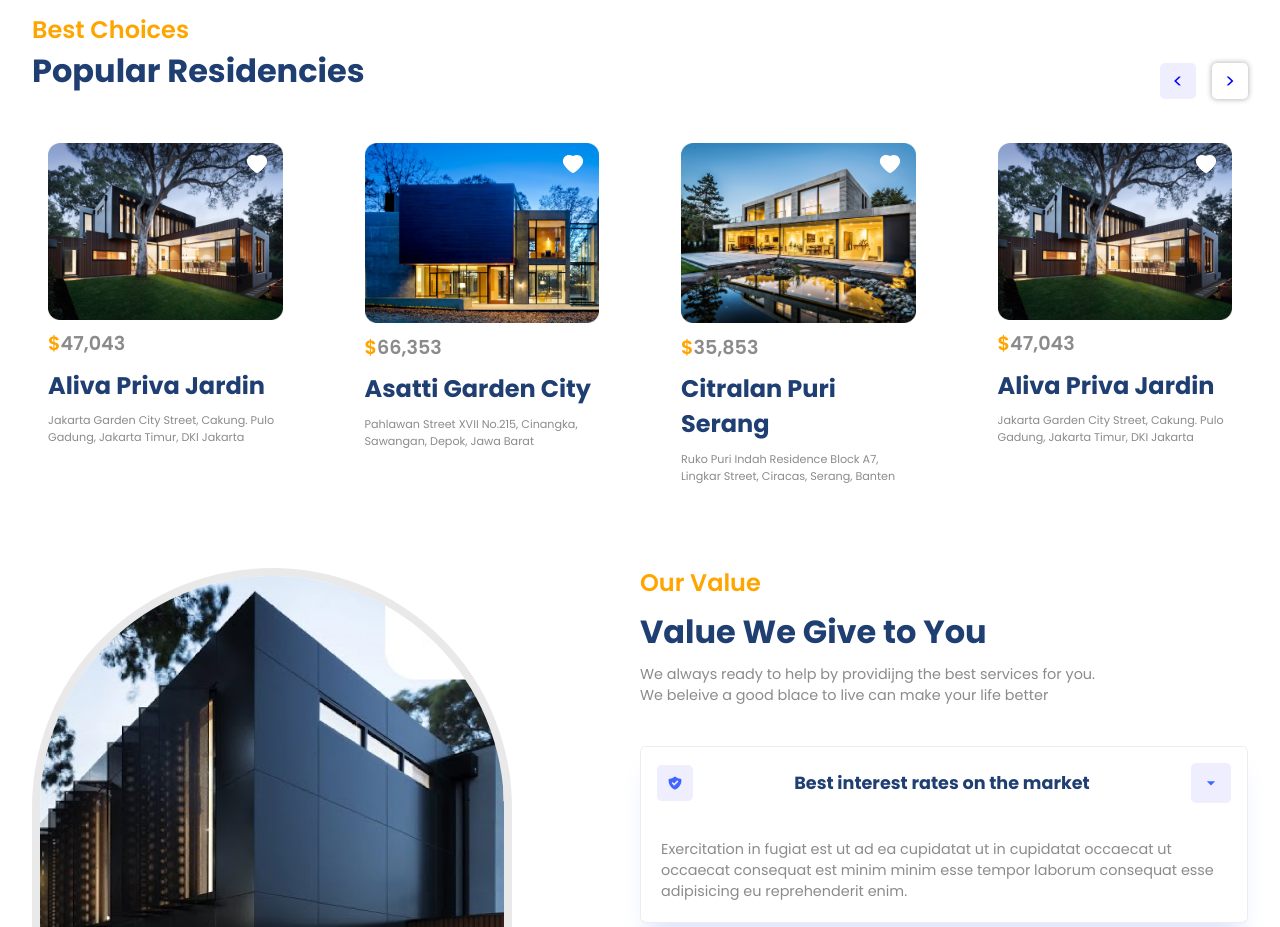
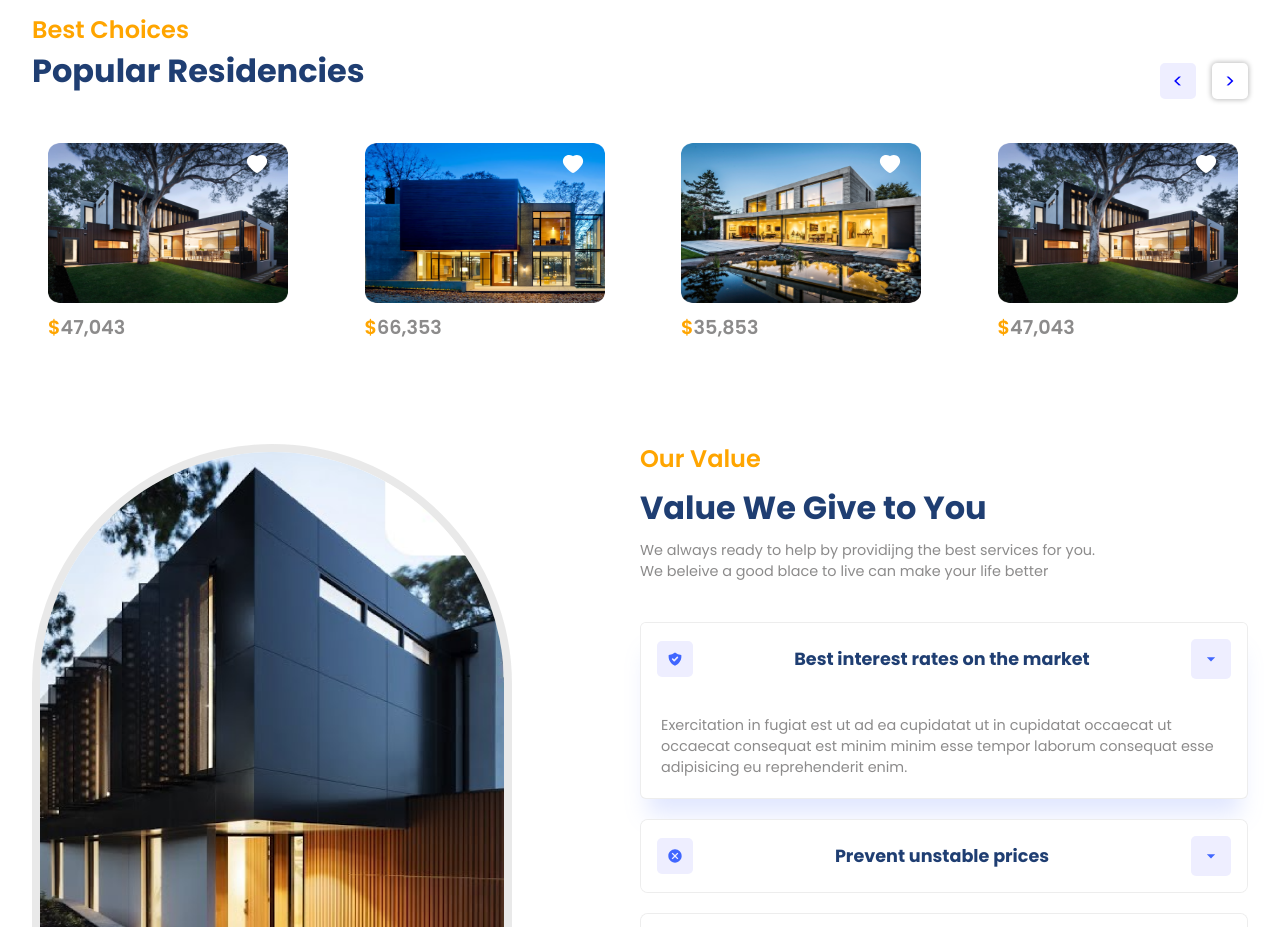
Before and after one commit to LaithH10/Prava, a React (Vite) app in the folder client/: page / in a window 1280 px wide. Shown: the part 920-1847 px from the top of the page. Built offline with nearby package versions, Linux system fonts and the light colour scheme.

Commit message:
title, description, img Styling

```diff
--- a/client/src/components/PropertyCard/PropertyCard.css
+++ b/client/src/components/PropertyCard/PropertyCard.css
@@ -6,17 +6,19 @@
   margin: auto;
   transition: all 300ms ease-in;
   position: relative;
+  z-index: 0;
 }
-.r-card>svg{
-    position: absolute;
-    top: 25px;
-    right: 30px;
-    z-index: 1;
+.r-card > svg {
+  position: absolute;
+  top: 25px;
+  right: 30px;
+  z-index: 1;
 }
 
 .r-card > img {
-  width: 100%;
-  max-width: 15rem;
+  width: 15rem;
+  height: 10rem;
+  border-radius: 10px;
 }
 .r-card > :nth-child(3) {
   font-size: 1.2rem;
--- a/client/src/components/PropertyCard/PropertyCard.jsx
+++ b/client/src/components/PropertyCard/PropertyCard.jsx
@@ -1,6 +1,7 @@
 import React from "react";
 import "./PropertyCard.css";
 import { AiFillHeart } from "react-icons/ai";
+import {truncate} from 'lodash'
 
 const PropertyCard = ({ card }) => {
   return (
@@ -11,8 +12,8 @@ const PropertyCard = ({ card }) => {
         <span style={{ color: "orange" }}>$</span>
         <span>{card.price}</span>
       </span>
-      <span className="primaryText">{card.name}</span>
-      <span className="secondaryText">{card.detail}</span>
+      <span className="primaryText">{truncate(card.title, {length: 15})}</span>
+      <span className="secondaryText">{truncate(card.description, {length: 80})}</span>
     </div>
   );
 };
```
